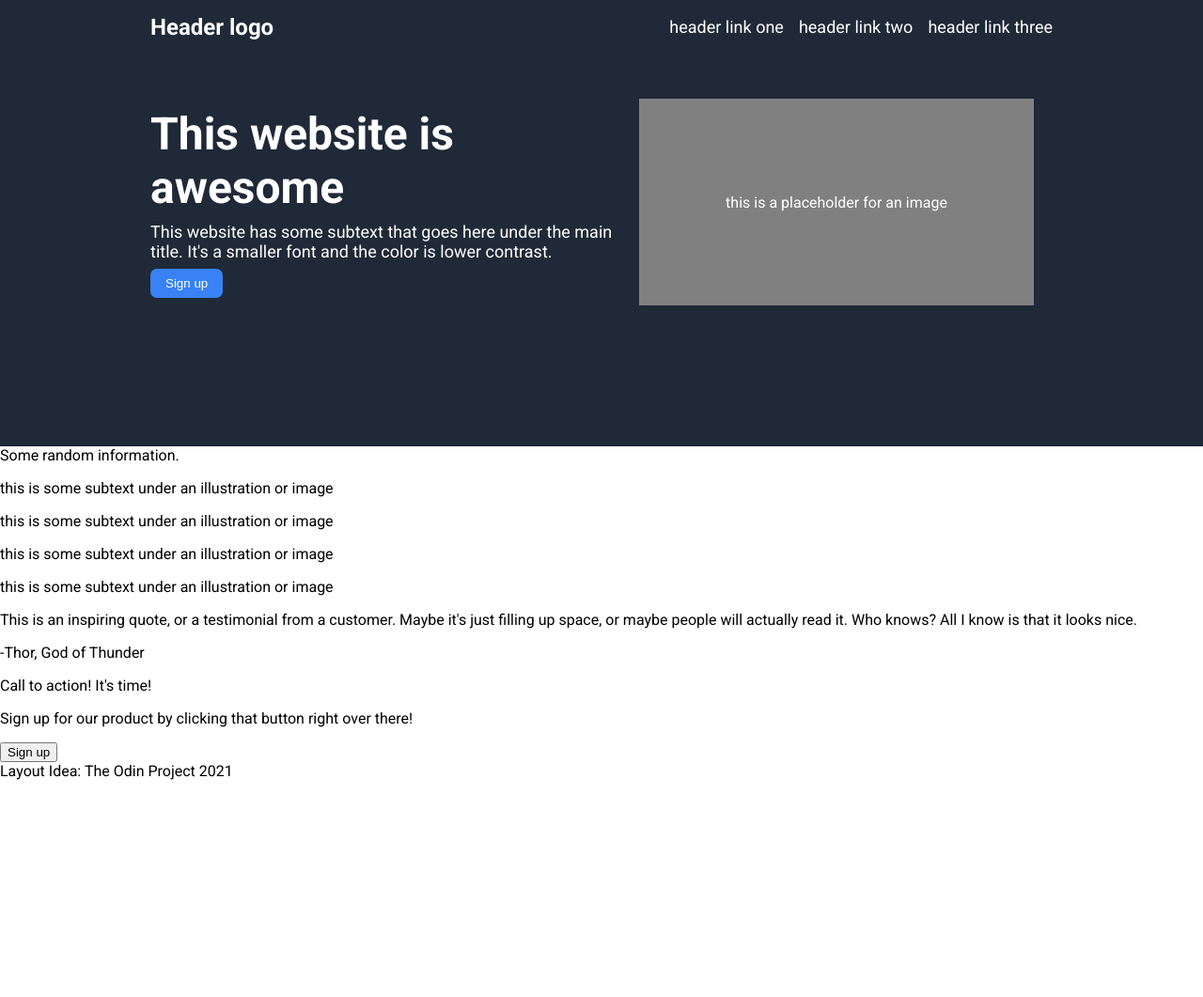
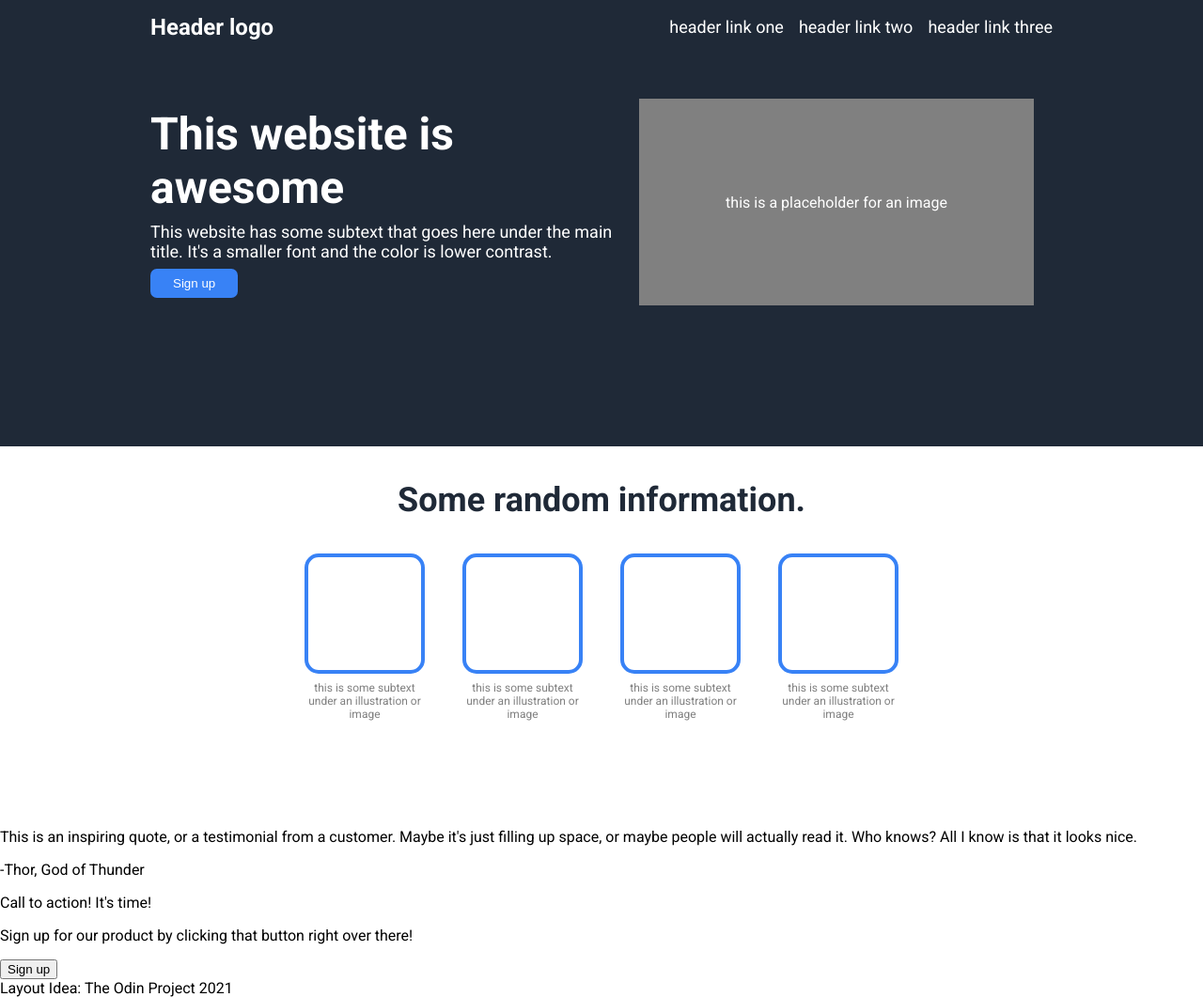
Before and after one commit to Noelle122/landing-page, a plain HTML site: page index.html in a window 1280 px wide. Shown: the whole page at 94% size. Before the commit the page ends 830 px from the top, so only its background shows below. Drawn offline with Linux system fonts and the light colour scheme.

Commit message:
Section2 styled

```diff
--- a/index.html
+++ b/index.html
@@ -1,11 +1,13 @@
 <!DOCTYPE html>
 <html lang="en">
+
 <head>
     <meta charset="UTF-8">
     <title>Landing Page</title>
     <link rel="stylesheet" href="style.css">
     <link href="https://fonts.googleapis.com/css2?family=Roboto:wght@400;700&display=swap" rel="stylesheet">
 </head>
+
 <body>
     <div class="header">
         <div class="header-logo">Header logo</div>
@@ -32,22 +34,26 @@
         </div>
         <div class="section2">
             <div class="random-info">Some random information.</div>
+            <div class="small-image-wrapper">
                 <div class="small-image"></div>
+                <div class="small-image"></div>
+                <div class="small-image"></div>
+                <div class="small-image"></div>
+            </div>
+            <div class="subtext-wrapper">
                 <p class="small-image-message">
                     this is some subtext under an illustration or image
                 </p>
-                <div class="small-image"></div>
                 <p class="small-image-message">
                     this is some subtext under an illustration or image
                 </p>
-                <div class="small-image"></div>
                 <p class="small-image-message">
                     this is some subtext under an illustration or image
                 </p>
-                <div class="small-image"></div>
                 <p class="small-image-message">
                     this is some subtext under an illustration or image
                 </p>
+            </div>
         </div>
         <div class="section3">
             <p class="quote">
@@ -71,4 +77,5 @@
         Layout Idea: The Odin Project 2021
     </div>
 </body>
+
 </html>
--- a/style.css
+++ b/style.css
@@ -72,8 +72,8 @@ li{
     outline: none;
     background-color: #3882F6;
     border-radius: 7px;
-    padding-left: 16px;
-    padding-right: 16px;
+    padding-left: 24px;
+    padding-right: 24px;
     padding-top: 8px;
     padding-bottom: 8px;
 }
@@ -97,24 +97,63 @@ li{
 .grey-box{
     display: flex;
     background-color: gray;
-    justify-content: center;
+    justify-content: flex-end;
     align-items: center;
 }
 
 .section2{
-
+    display: flex;
+    flex-direction: column;
+    background-color: white;
 }
 
 .random-info{
+    display: flex;
+    justify-content: center;
+    color:#1F2937;
+    font-size: 36px;
+    font-weight: 900;
+    padding: 36px;
+}
 
+.small-image-wrapper{
+    display: flex;
+    align-items: center;
+    justify-content: center;
+    gap:40px;
 }
 
 .small-image{
+    width: 120px;
+    height: 120px;
+    min-height: 120px;
+    max-height: 120px;
+    max-width: 120px;
+    min-width: 120px;
+    border: 4px solid #3882F6;
+    border-radius: 15px;
+    margin-bottom: 8px;
+}
 
+.subtext-wrapper{
+    display: flex;
+    gap: 40px;
+    justify-content: center;
+    align-items: center;
+    margin-top: 0px;
 }
 
 .small-image-message{
-
+    width: 128px;
+    color: gray;
+    height: 128px;
+    font-size: 12px;
+    min-height: 128px;
+    max-height: 128px;
+    max-width: 128px;
+    min-width: 128px;
+    text-align: center;
+    margin-top: 0px;
 }
 
 .section3{
```
Lines whose indentation alone changed are shown as unchanged.
